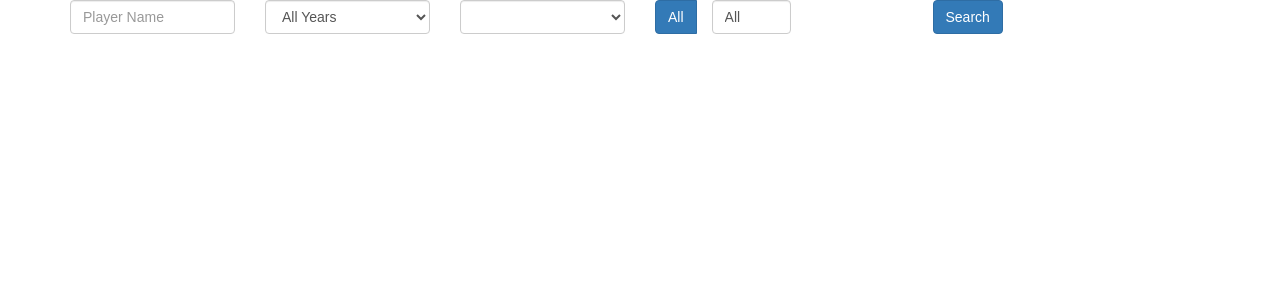
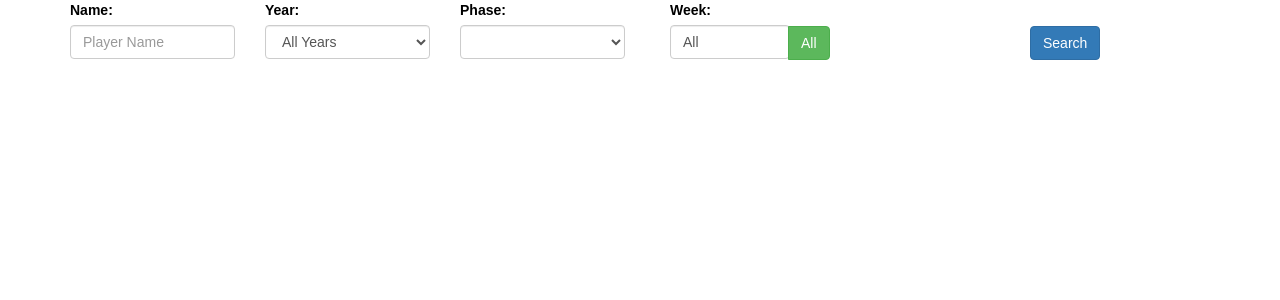
Before and after one commit to machinimatic/nflgame-flask, a Flask app: page / in a window 1280 px wide. Shown: the top 300 px of the page. Run offline with Flask 2, Linux system fonts and the light colour scheme; some libraries are stand-ins or nearby versions.

Commit message:
Styling changes

```diff
--- a/static/style.css
+++ b/static/style.css
@@ -9,3 +9,13 @@
 	background: white;
 	color: black;
 }
+
+#week_select_chkbx {
+    margin-top: 26px;
+    margin-left: -17px;
+}
+
+#search {
+    margin-top: 26px;
+    height: 34px;
+}
--- a/templates/header.html
+++ b/templates/header.html
@@ -19,10 +19,12 @@
         <form id="playerSearch">
             <div class="form-group row">
                 <div class="col-xs-2">
+                    <label style="display:block;">Name:</label>
                     <input type="text" id="playerName" placeholder="Player Name" class="form-control">
                 </div>
             <input type="hidden" id="playerId">
                 <div class="col-xs-2">
+                    <label style="display:block;">Year:</label>
                     <select id="year_select" class="form-control">
                         <option value="2009">2009</option>
                         <option value="2010">2010</option>
@@ -36,6 +38,7 @@
                     </select>
                 </div>
                 <div class="col-xs-2">
+                    <label style="display:block;">Phase:</label>
                     <select id="phase_select" class="form-control">
                         <option value="All">Full Season</option>
                         <option value="Preseason">Preseason</option>
@@ -43,13 +46,14 @@
                         <option value="Postseason">Postseason</option>
                     </select>
                 </div>
-                <div class="btn-group col-xs-3" data-toggle="buttons">
-                    <label class="btn btn-primary">
+                <div class="btn-group col-xs-4" data-toggle="buttons">
+                    <div class="col-xs-5">
+                        <label style="display:block;">Week:</label>
+                        <input class="form-control" type="text" id="week_select">
+                    </div>
+                    <label class="btn btn-success" autocomplete="off" id="week_select_chkbx">
                         <input type="checkbox" value="All" id="week_select_all">All
                     </label>
-                    <div class="col-xs-5">
-                        <input class="form-control" type="text" id="week_select">
-                    </div>
                 </div>
                 <button class="btn btn-primary" id="search">Search</button>
             </div>
```
